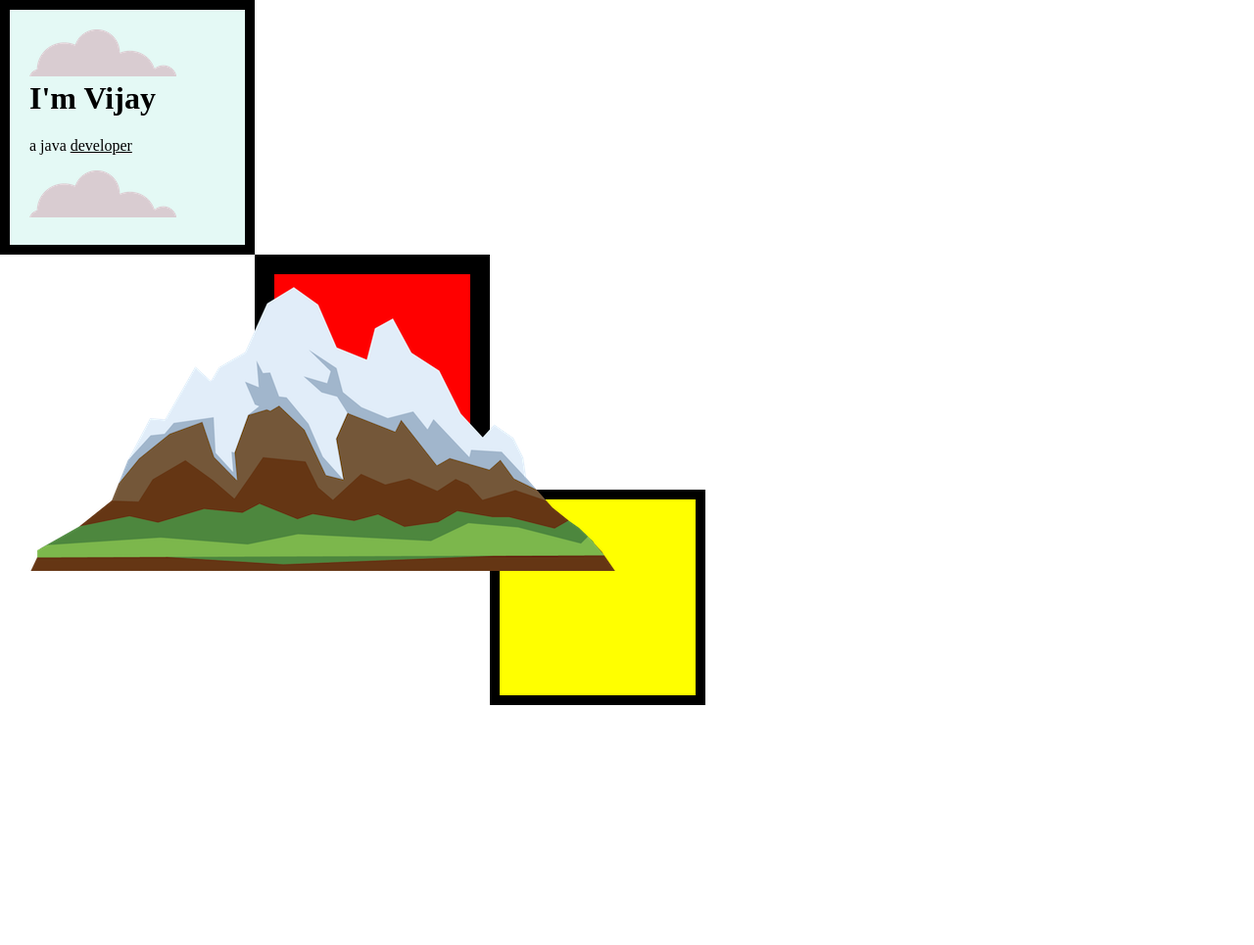
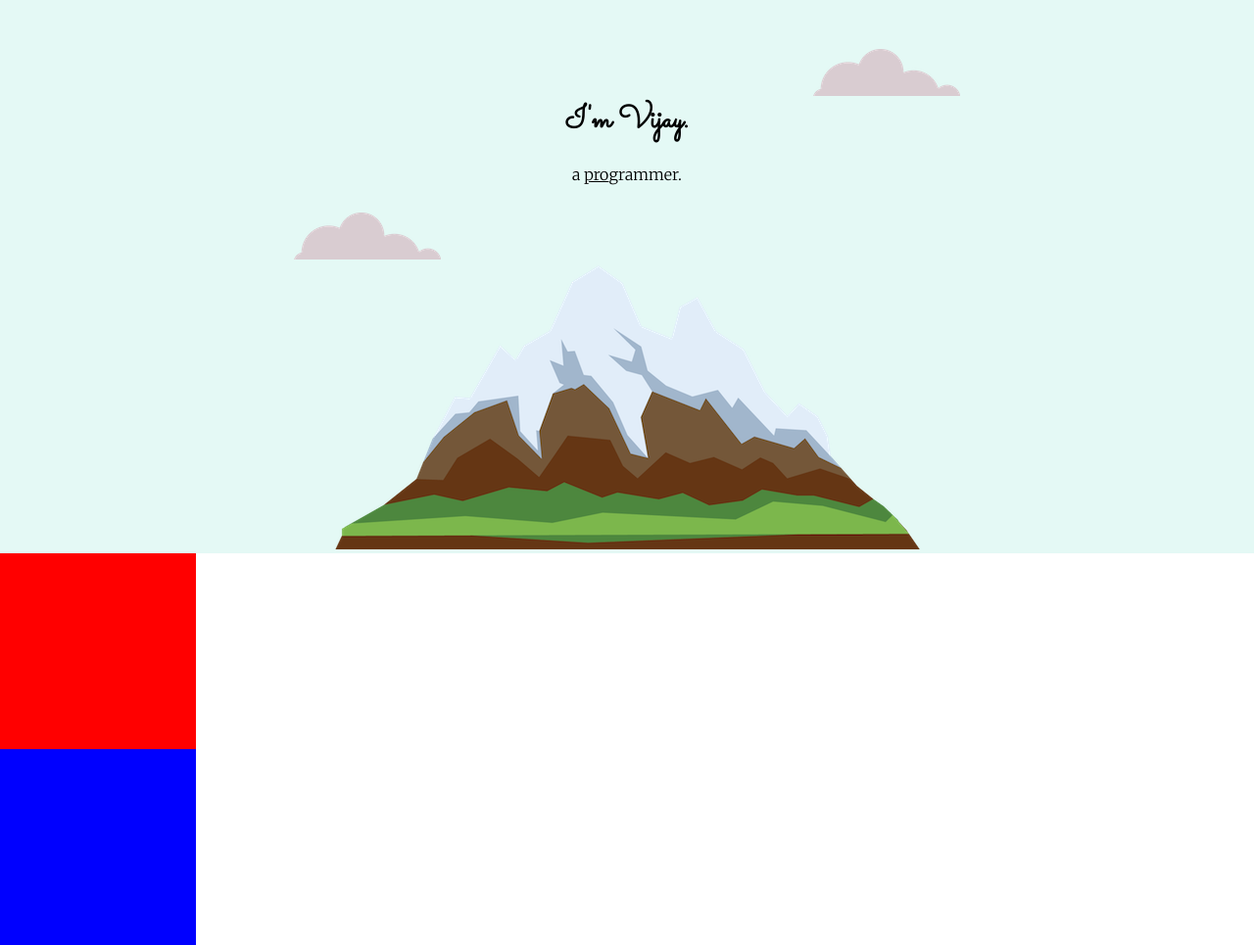
Before and after one commit to ttahb/CSS---My-Site, a plain HTML site: page index.html in a window 1280 px wide. Shown: the whole page at 98% size. Before the commit the page ends 800 px from the top, so only its background shows below. Drawn offline with Linux system fonts and the light colour scheme.

Commit message:
added some css

```diff
--- a/css/styles.css
+++ b/css/styles.css
@@ -2,42 +2,57 @@
 
 body {
   margin: 0;
+  text-align: center;
+  font-family: 'Merriweather', serif;
 }
-
-
-
-
 
 h1 {
   margin-top: 0;
+  font-family: 'Sacramento', cursive;
+}
+
+h2 {
+  font-family: 'Montserrat', sans-serif;
+}
+
+h3 {
+  font-family: 'Montserrat', sans-serif;
 }
 
 /****************CLASS SELECTORS********************/
 
 .top-container {
-  width: 200px;
-  height: 200px;
+  padding-top: 100px;
   background-color: #E4F9F5;
-  padding: 20px;
-  border: solid 10px;
+  position: relative;
 }
 
 .middle-container {
   width: 200px;
   height: 200px;
   background-color: red;
-  margin-left: 260px;
-  border: solid 20px;
+
 }
 
 .bottom-container {
   width: 200px;
   height: 200px;
-  background-color: yellow;
-  border:solid 10px;
-  margin-left: 500px;
+  background-color: blue;
+
 }
 
 .pro {
   text-decoration: underline;
 }
+
+.top-cloud {
+  position: absolute;
+  top:50px;
+  right:300px;
+}
+
+.bottom-cloud {
+  position: absolute;
+  left:300px;
+  bottom: 300px;
+}
--- a/index.html
+++ b/index.html
@@ -5,13 +5,14 @@
     <title>Vijay Prakash Bhatt</title>
     <link rel="stylesheet" href="css/styles.css">
     <link rel="icon" href="favicon.ico">
+    <link  rel="stylesheet" href="https://fonts.googleapis.com/css2?family=Merriweather:wght@300&family=Montserrat:wght@100&family=Sacramento&display=swap">
   </head>
   <body>
     <div class="top-container">
-      <img src="images/cloud.png" alt="cloud-img">
-      <h1>I'm Vijay</h1>
-      <p>a java <span class="pro">developer</span></p>
-      <img src="images/cloud.png" alt="cloud-img">
+      <img class="top-cloud" src="images/cloud.png" alt="cloud-img">
+      <h1>I'm Vijay.</h1>
+      <p>a <span class="pro">pro</span>grammer.</p>
+      <img class="bottom-cloud" src="images/cloud.png" alt="cloud-img">
       <img src="images/mountain.png" alt="mountain-img">
     </div>
     <div class="middle-container">
```
